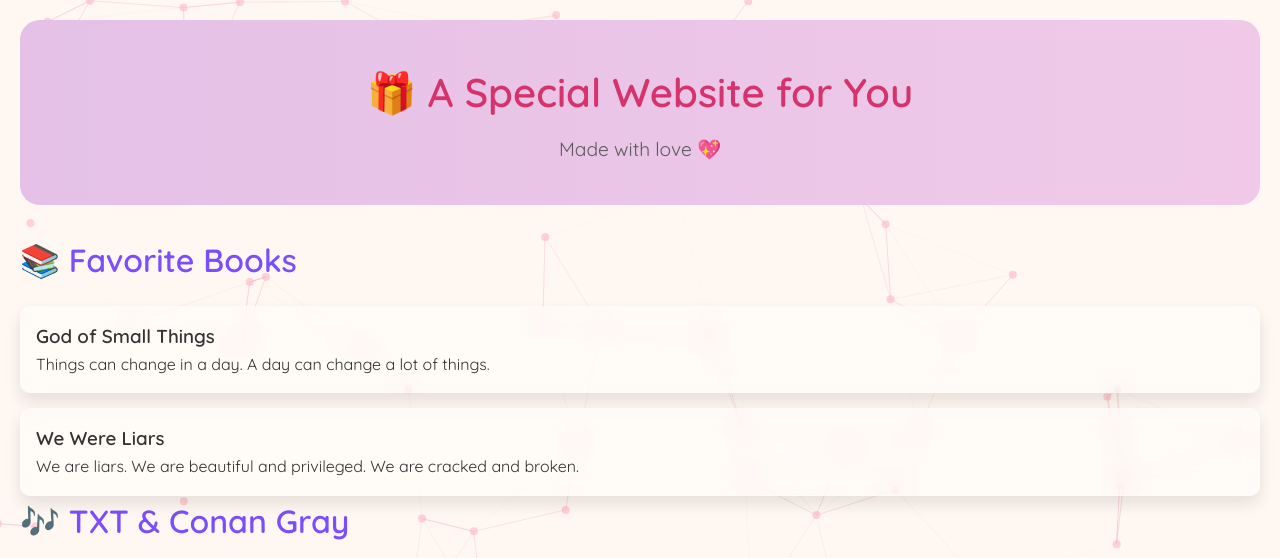
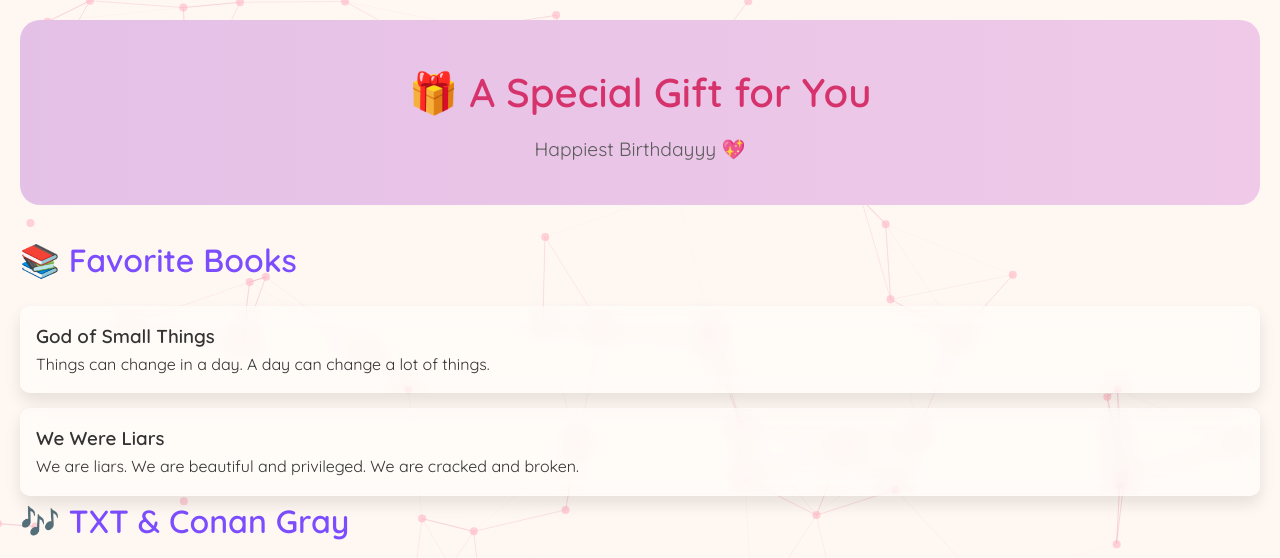
Before and after one commit to Vishwesh-Bhilare/my-best-friend, a plain HTML site: page index.html in a window 1280 px wide. Shown: the top 558 px of the page. Drawn offline with nearby package versions, Linux system fonts and the light colour scheme.

Commit message:
Update index.html

```diff
--- a/index.html
+++ b/index.html
@@ -13,8 +13,8 @@
   <div id="particles-js"></div>
 
   <header>
-    <h1>🎁 A Special Website for You</h1>
-    <p>Made with love 💖</p>
+    <h1>🎁 A Special Gift for You</h1>
+    <p>Happiest Birthdayyy 💖</p>
   </header>
 
   <section id="books">
```
